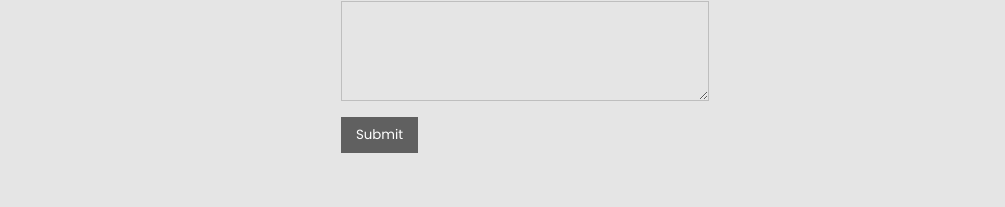
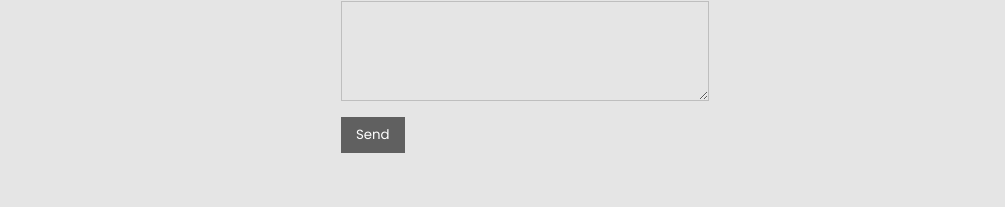
Before and after one commit to kunalsingh9988/my-portfolio, a React (Create React App) app: page /contact in a window 1280 px wide. Shown: the part 610-817 px from the top of the page, without its empty margins (119-1124 px from the left). Built offline with nearby package versions, Linux system fonts and the light colour scheme.

Commit message:
submit button changed to send

```diff
--- a/src/pages/Contact.jsx
+++ b/src/pages/Contact.jsx
@@ -51,7 +51,7 @@ const Contact = () => {
             ></textarea>
           </li>
           <li>
-            <input type="submit" value="Submit" />
+            <input type="submit" value="Send" />
           </li>
         </ul>
       </form>
```
